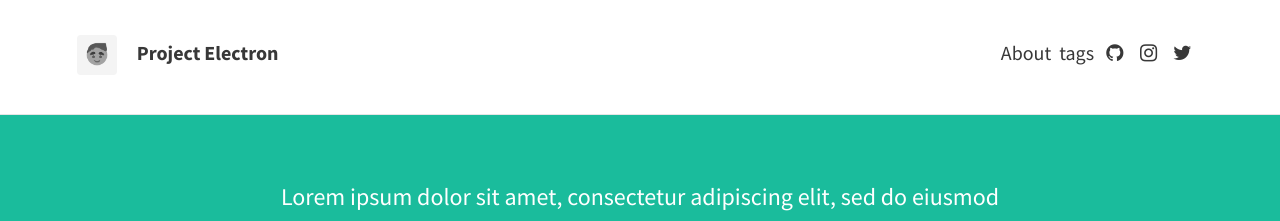
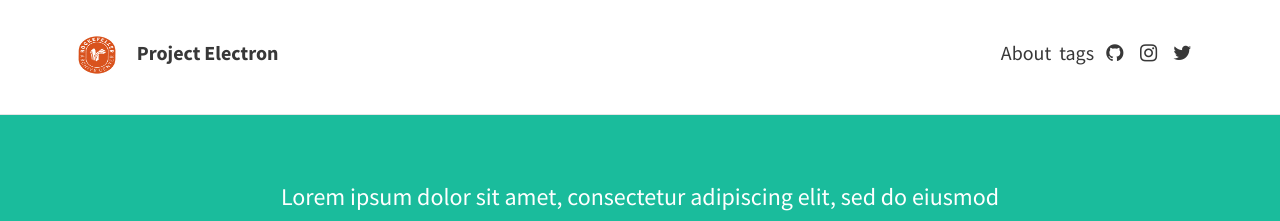
Before and after one commit to RockefellerArchiveCenter/project_electron, a Jekyll site: the page built from index.html, in a window 1280 px wide. Shown: the top 221 px of the page. Built offline with Jekyll 4.4.1, drawn with Linux system fonts in a browser that asks for light colours; the list of posts is cut into pages by our own code.

Commit message:
add rac branding

```diff
--- a/_config.yml
+++ b/_config.yml
@@ -7,8 +7,8 @@ permalink: /:title
 theme_settings:
   # Meta
   title: Project Electron
-  avatar: assets/img/avatar.png
-  favicon: assets/favicon.ico
+  avatar: assets/RAClogo.jpg
+  favicon: assets/favicon.png
   gravatar: # Email MD5 hash
   description: "Project Electron resources and documentation from the Rockefeller Archive Center" # used by search engines
 
```
Also changed, not shown: assets/RAClogo.jpg (added), assets/favicon.ico (deleted), assets/favicon.png (added), assets/img/avatar.png (deleted).
